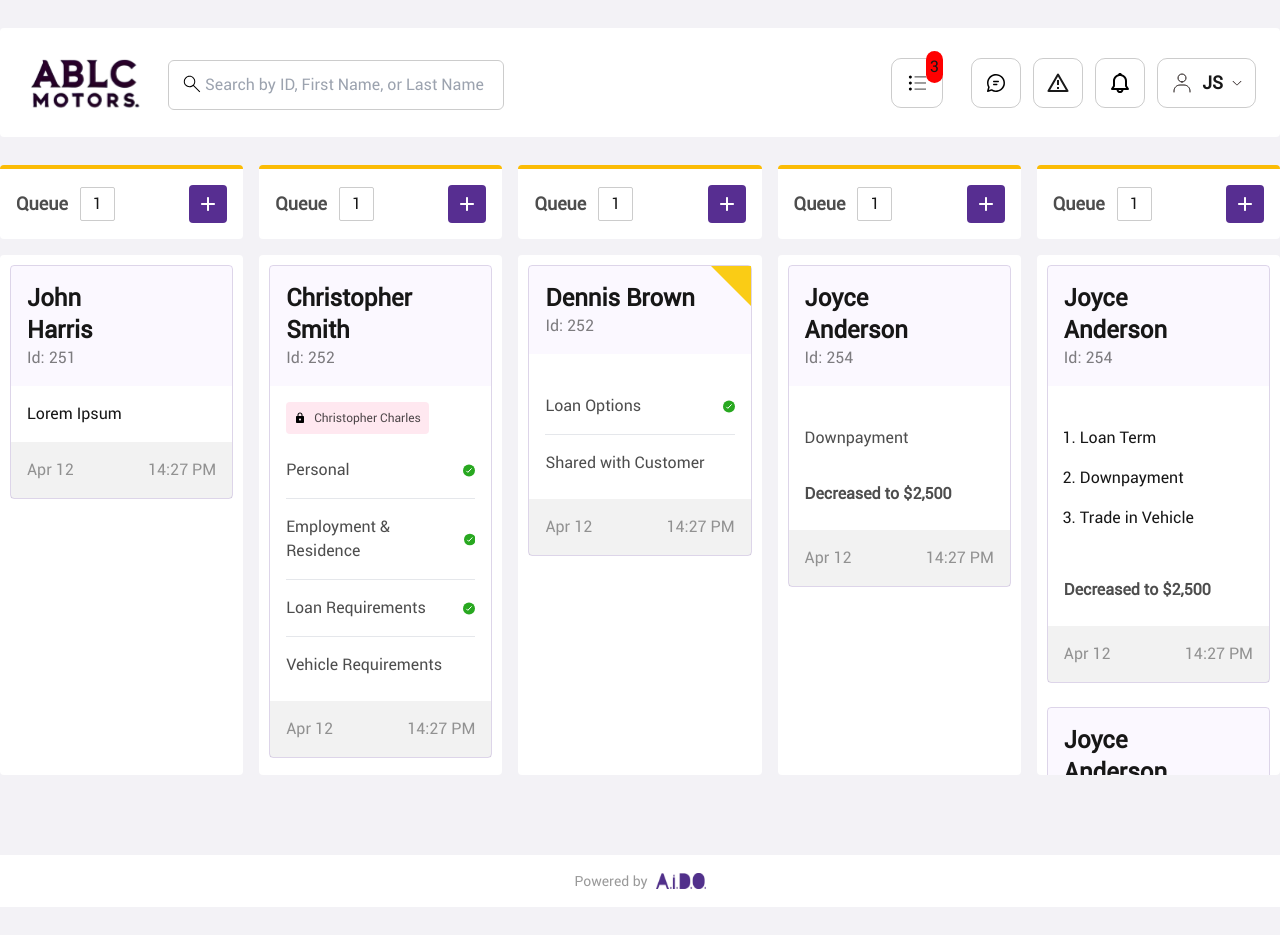
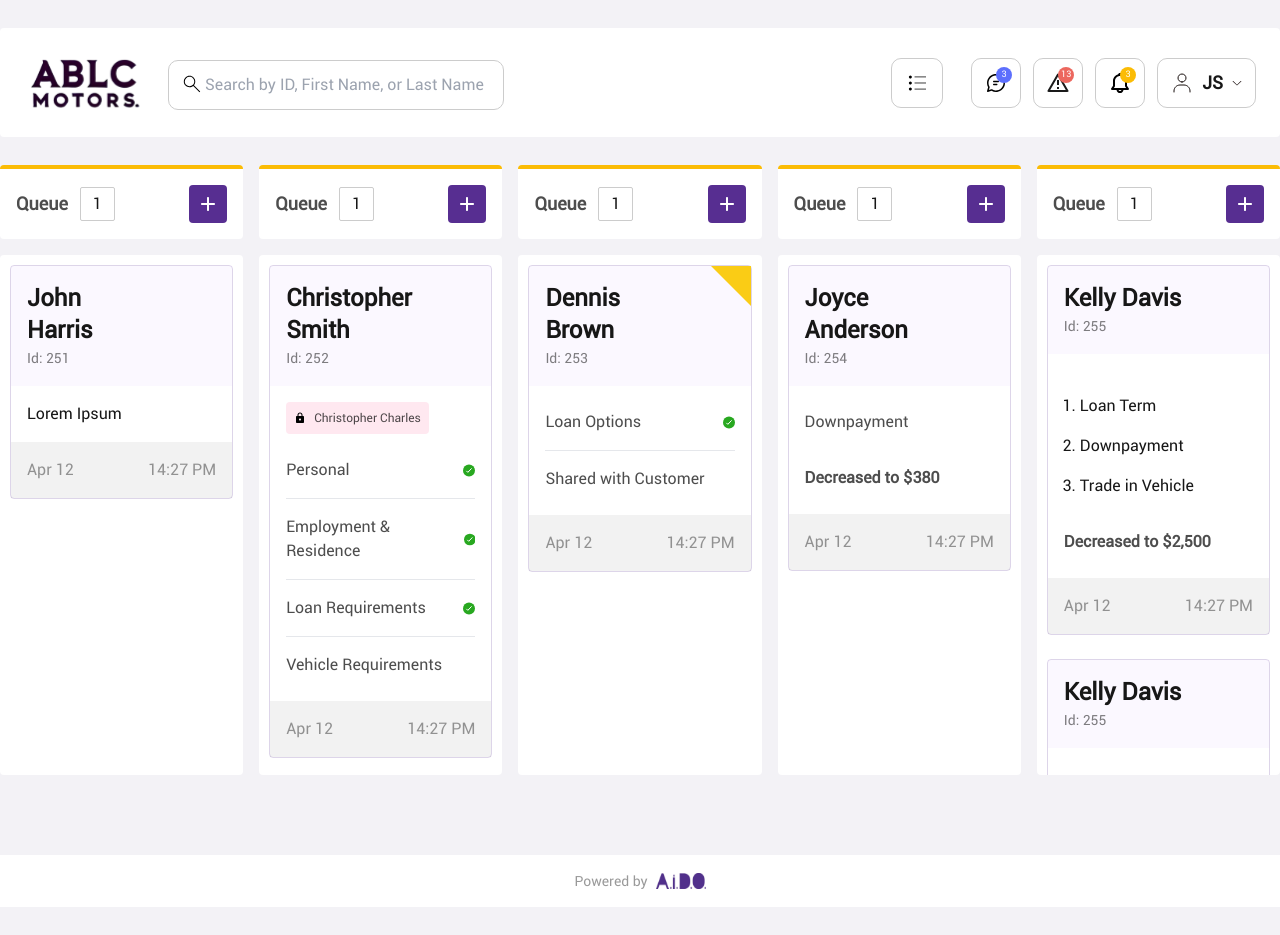
Before and after one commit to ShubhamSurve1832/dash, a Next.js app: page / in a window 1280 px wide. Built offline with nearby package versions, Linux system fonts and the light colour scheme.

Commit message:
ui changes

```diff
--- a/src/components/UI/Header.jsx
+++ b/src/components/UI/Header.jsx
@@ -14,11 +14,11 @@ import { Menu, MenuButton, MenuItem, MenuItems } from '@headlessui/react';
 import Link from 'next/link';
 import { NAVIGATION } from '@/config/constants';
 
-export const NotificationNumbers = ({className, children}) => {
+export const NotificationNumbers = ({ className, children }) => {
     return (
-        <div className='flex justify-center items-center w-4 h-4 gap-2 absolute top-0 right-0'>
-            <div className={`bg-[#FF0000] p-1 rounded-full ${className}`}> {children} </div>
-        </div>
+
+        <div className={` text-white flex justify-center items-center gap-2 absolute top-2 left-6 p-1 rounded-full w-[16px] h-[16px] text-[9px] ${className}`}> {children} </div>
+
     )
 }
 
@@ -37,7 +37,7 @@ const Header = () => {
                         return (
                             <>
                                 <Form onSubmit={handleSubmit} className='relative'>
-                                    <FormikForm.Input name="search" placeholder="Search by ID, First Name, or Last Name" inlineStyle='w-[21rem]' styles='pl-9 p-3' />
+                                    <FormikForm.Input name="search" placeholder="Search by ID, First Name, or Last Name" inlineStyle='w-[21rem]' styles='pl-9 p-3 rounded-xl' />
                                     <div className='absolute left-3 top-4'>
                                         <SearchIcon />
                                     </div>
@@ -48,21 +48,22 @@ const Header = () => {
                 </Formik >
             </div>
             <div className='flex justify-between gap-7 items-center'>
-                <div className='nav-rounded-btn !p-4 relative'>
+                <div className='nav-rounded-btn !p-4 '>
                     <BulletedList />
-                    <NotificationNumbers >
-                        3
-                    </NotificationNumbers>
+
                 </div>
                 <div className='flex justify-between items-center gap-3'>
-                    <div className='nav-rounded-btn'>
+                    <div className='nav-rounded-btn relative'>
                         <ChatIcon />
+                        <NotificationNumbers className='bg-[#5D6FFD]'>3</NotificationNumbers>
                     </div>
-                    <div className='nav-rounded-btn'>
+                    <div className='nav-rounded-btn relative'>
                         <WarningIcon />
+                        <NotificationNumbers className='bg-[#EC675E]'>13</NotificationNumbers>
                     </div>
-                    <div className='nav-rounded-btn'>
+                    <div className='nav-rounded-btn relative'>
                         <BellIcon />
+                        <NotificationNumbers className='bg-[#FBBC05]'>3</NotificationNumbers>
                     </div>
                     <div className='nav-rounded-btn flex items-center'>
                         <Menu>
--- a/src/container/Home/HomeComponents/CloseCard.jsx
+++ b/src/container/Home/HomeComponents/CloseCard.jsx
@@ -5,9 +5,9 @@ const CloseCard = () => {
     return (
         <div className='border-[#572E9133] border-[0.5px] rounded-[4px] mb-6 relative '>
             <div className='bg-[#E9D9FF33] p-4'>
-                <h3 className='font-semibold text-2xl mr-8'>Joyce
-                    Anderson</h3>
-                <span className='text-[#00000080] mt-2'>Id: 254</span>
+                <h3 className='font-semibold text-2xl mr-8'>Kelly
+                Davis</h3>
+                <span className='text-[#00000080] mt-2 text-sm'>Id: 255</span>
             </div>
             <div className='p-4 bg-[#FFFFFF] pb-0'>
                 <div className='my-2'>
@@ -18,7 +18,7 @@ const CloseCard = () => {
                             <li className='pb-4'>Trade in Vehicle</li>
                         </ol>
                     </div>
-                    <div className='flex justify-between items-center py-4'>
+                    <div className='flex justify-between items-center pb-4'>
                         <p className='text-[#000000B2] text-base font-semibold'>Decreased to $2,500</p>
                     </div>
                 </div>
--- a/src/container/Home/HomeComponents/LoanCard.jsx
+++ b/src/container/Home/HomeComponents/LoanCard.jsx
@@ -6,13 +6,13 @@ const LoanCard = () => {
         <div className=' rounded-[4px] mb-6 relative border-[0.5px] border-[#572E9133] '>
             <div className="absolute top-0 right-0 w-0 h-0 border-t-[40px] border-t-yellow-400 border-l-[40px] border-l-transparent"></div>
             <div className='bg-[#E9D9FF33] p-4'>
-                <h3 className='font-semibold text-2xl mr-8'>Dennis
+                <h3 className='font-semibold text-2xl mr-12'>Dennis
                 Brown</h3>
-                <span className='text-[#00000080] mt-2'>Id: 252</span>
+                <span className='text-[#00000080] mt-2 text-sm'>Id: 253</span>
             </div>
             <div className='p-4 bg-[#FFFFFF] pb-0'>
                 <div className='my-2'>
-                    <div className='flex justify-between items-center py-4 border-b'>
+                    <div className='flex justify-between items-center pb-4 border-b'>
                         <p className='text-[#000000B2] text-base'>Loan Options</p>
                         <GreenChecked />
                     </div>
--- a/src/container/Home/HomeComponents/ModificationCard.jsx
+++ b/src/container/Home/HomeComponents/ModificationCard.jsx
@@ -7,15 +7,15 @@ const ModificationCard = () => {
             <div className='bg-[#E9D9FF33] p-4'>
                 <h3 className='font-semibold text-2xl mr-8'>Joyce
                 Anderson</h3>
-                <span className='text-[#00000080] mt-2'>Id: 254</span>
+                <span className='text-[#00000080] mt-2 text-sm'>Id: 254</span>
             </div>
             <div className='p-4 bg-[#FFFFFF] pb-0'>
                 <div className='my-2'>
-                    <div className='flex justify-between items-center py-4'>
+                    <div className='flex justify-between items-center pb-4'>
                         <p className='text-[#000000B2] text-base'>Downpayment</p>
                     </div>
                     <div className='flex justify-between items-center py-4'>
-                        <p className='text-[#000000B2] text-base font-semibold'>Decreased to $2,500</p>
+                        <p className='text-[#000000B2] text-base font-semibold'>Decreased to $380</p>
                     </div>
                 </div>
             </div>
--- a/src/container/Home/HomeComponents/OpenCard.jsx
+++ b/src/container/Home/HomeComponents/OpenCard.jsx
@@ -8,7 +8,7 @@ const OpenCard = () => {
             <div className='bg-[#E9D9FF33] p-4'>
                 <h3 className='font-semibold text-2xl mr-8'>Christopher
                     Smith</h3>
-                <span className='text-[#00000080] mt-2'>Id: 252</span>
+                <span className='text-[#00000080] mt-2 text-sm'>Id: 252</span>
             </div>
             <div className='p-4 bg-[#FFFFFF] pb-0'>
                 <div className='bg-[#FC24691A] p-2 rounded-[4px] flex gap-2 items-center w-max'>
--- a/src/container/Home/HomeComponents/PaymentFailuerCard.jsx
+++ b/src/container/Home/HomeComponents/PaymentFailuerCard.jsx
@@ -8,7 +8,7 @@ const PaymentFailuerCard = () => {
                 <h3 className='font-semibold text-2xl mr-8'>Peter <br />
                     Thompson
                 </h3>
-                <span className='text-[#00000080] mt-2'>Id: 256</span>
+                <span className='text-[#00000080] mt-2 text-sm'>Id: 256</span>
             </div>
             <div className='p-4 bg-[#FFFFFF] '>
                 <div className='flex items-center gap-3'>
--- a/src/container/Home/HomeComponents/QueueCard.jsx
+++ b/src/container/Home/HomeComponents/QueueCard.jsx
@@ -8,7 +8,7 @@ const QueueCard = () => {
                 <div className='bg-[#E9D9FF33] p-4'>
                     <h3 className='font-semibold text-2xl mr-8'>John <br />
                         Harris</h3>
-                    <span className='text-[#00000080] mt-2'>Id: 251</span>
+                    <span className='text-[#00000080] mt-2 text-sm'>Id: 251</span>
                 </div>
                 <div className='p-4 bg-[#FFFFFF]'>
                     <p>Lorem Ipsum</p>
```
